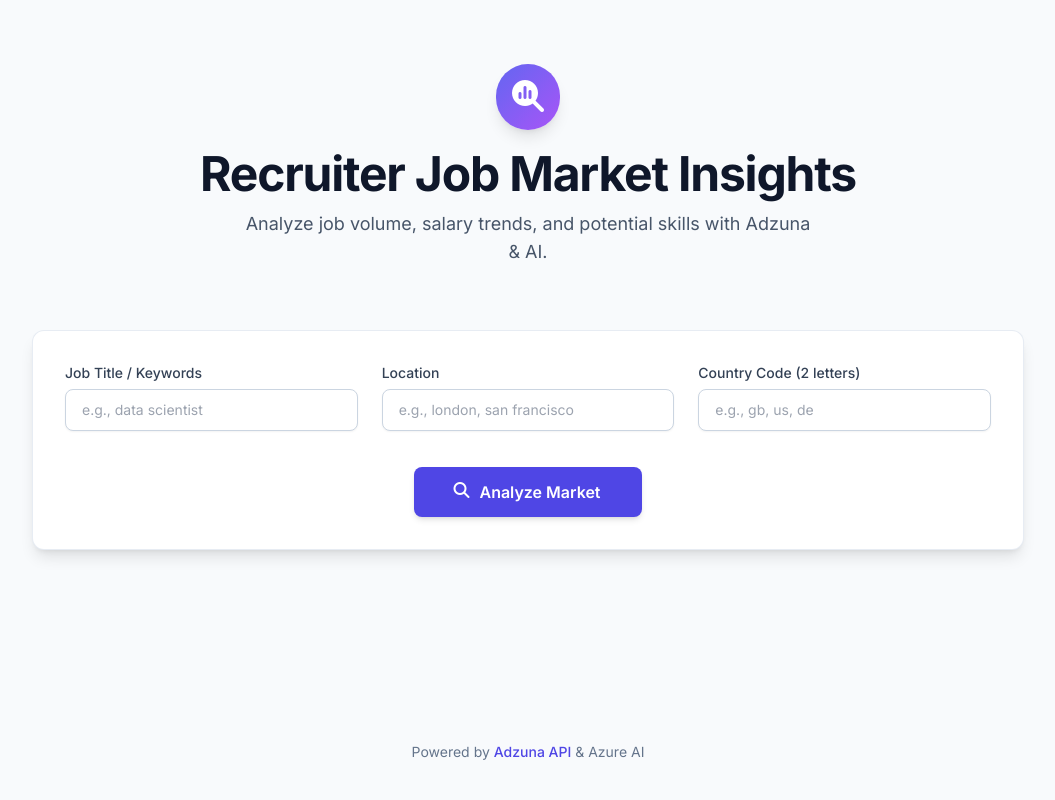
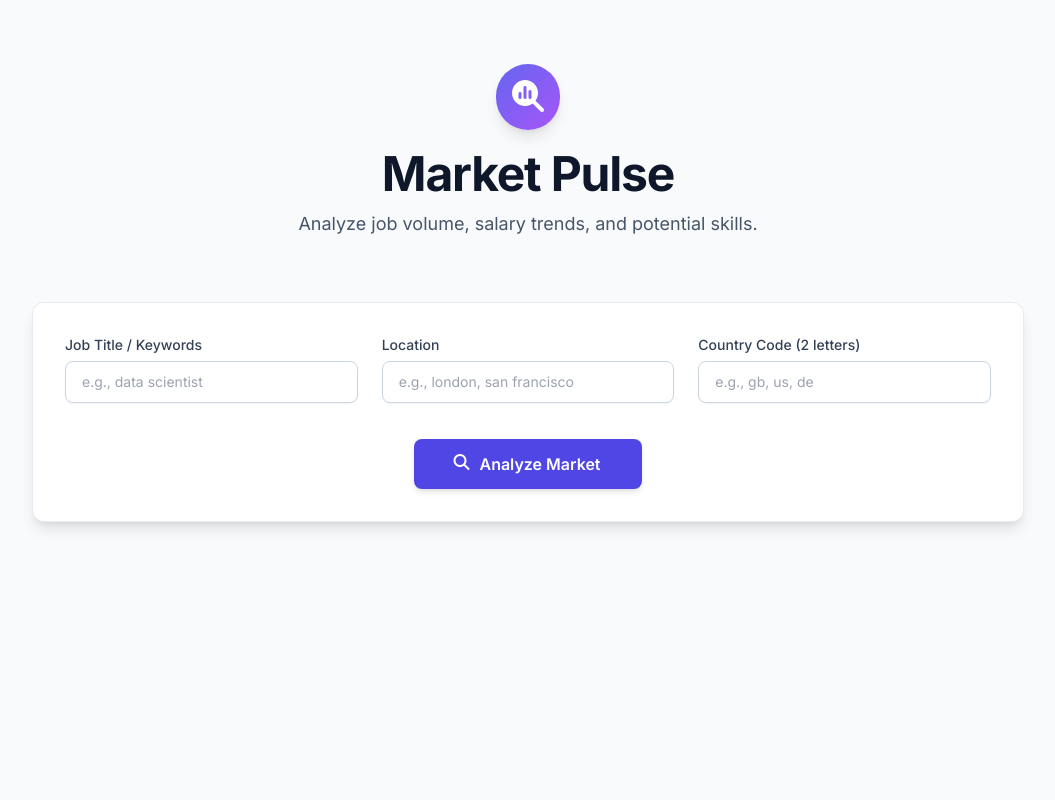
Before and after one commit to billo-w/job-app-v2, a Flask app: page / in a window 1280 px wide. Shown: the whole page, without its empty margins (112-1167 px from the left). Run offline with Flask 2, Linux system fonts and the light colour scheme; some libraries are stand-ins or nearby versions.

Commit message:
updated app and html

```diff
--- a/templates/index.html
+++ b/templates/index.html
@@ -3,7 +3,7 @@
 <head>
     <meta charset="UTF-8">
     <meta name="viewport" content="width=device-width, initial-scale=1.0">
-    <title>Adzuna Job Insights</title>
+    <title>Market Pulse</title>
     <script src="https://cdn.tailwindcss.com"></script>
     <link rel="stylesheet" href="https://cdnjs.cloudflare.com/ajax/libs/font-awesome/6.4.0/css/all.min.css" integrity="sha512-iecdLmaskl7CVkqkXNQ/ZH/XLlvWZOJyj7Yy7tcenmpD1ypASozpmT/E0iPtmFIB46ZmdtAc9eNBvH0H/ZpiBw==" crossorigin="anonymous" referrerpolicy="no-referrer" />
     <link rel="preconnect" href="https://fonts.googleapis.com">
@@ -43,8 +43,8 @@
             <div class="inline-block bg-gradient-to-br from-indigo-500 to-purple-500 text-white p-4 rounded-full mb-5 shadow-lg">
                  <i class="fas fa-magnifying-glass-chart fa-2x"></i>
             </div>
-            <h1 class="text-3xl sm:text-4xl lg:text-5xl font-bold text-slate-900 tracking-tight">Recruiter Job Market Insights</h1> {# Updated Title #}
-            <p class="text-slate-600 mt-3 text-lg max-w-xl mx-auto">Analyze job volume, salary trends, and potential skills with Adzuna & AI.</p> {# Updated Subtitle #}
+            <h1 class="text-3xl sm:text-4xl lg:text-5xl font-bold text-slate-900 tracking-tight">Market Pulse</h1> {# Updated Title #}
+            <p class="text-slate-600 mt-3 text-lg max-w-xl mx-auto">Analyze job volume, salary trends, and potential skills.</p> {# Updated Subtitle #}
         </header>
 
         {% with messages = get_flashed_messages(with_categories=true) %}
@@ -178,9 +178,6 @@
     </div>
 
     <footer class="text-center mt-16 mb-8">
-        <p class="text-sm text-slate-500">
-            Powered by <a href="https://developer.adzuna.com/" target="_blank" rel="noopener noreferrer" class="text-indigo-600 hover:underline font-medium">Adzuna API</a> & Azure AI
-        </p>
     </footer>
 
 </body>
```
